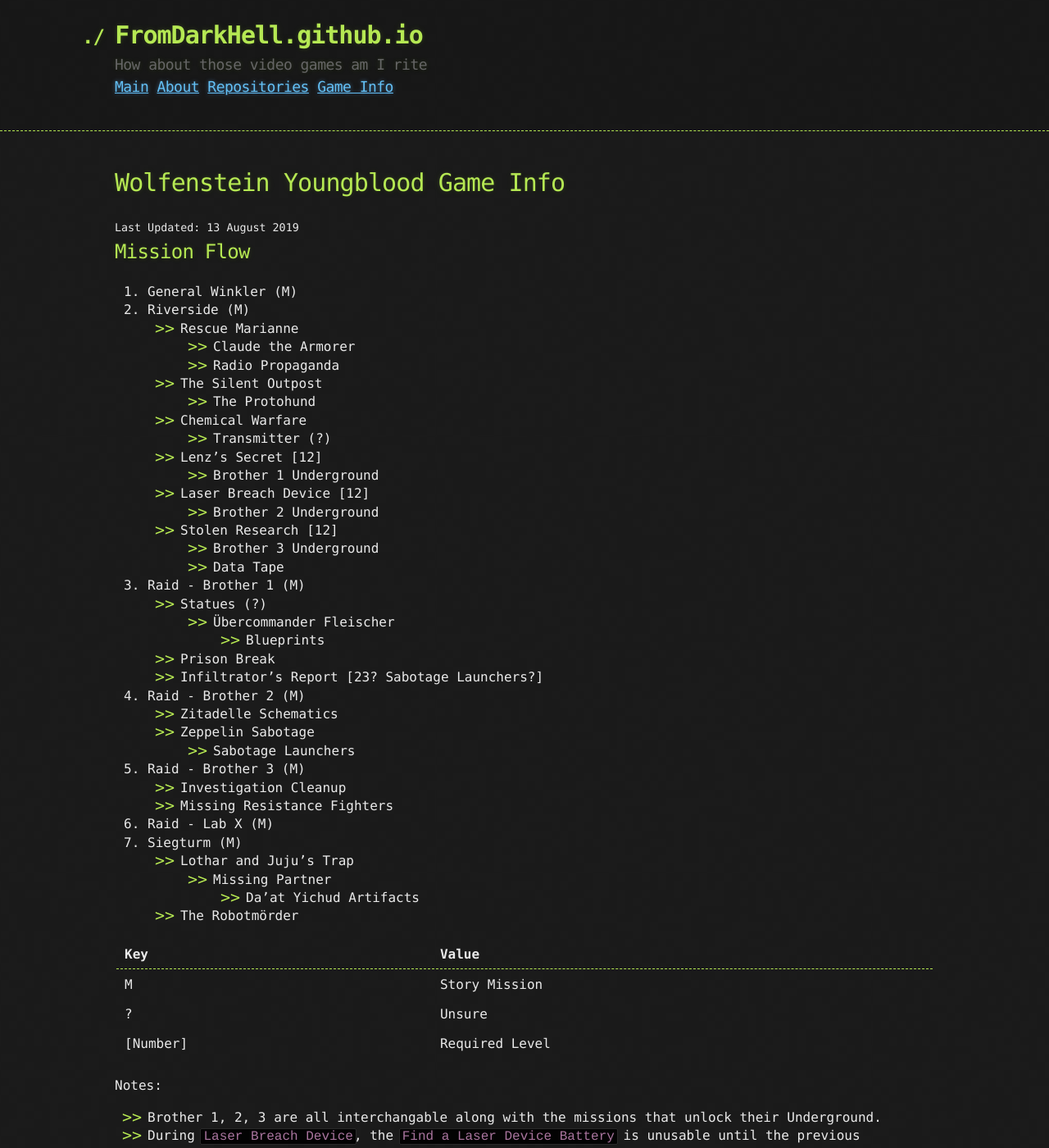
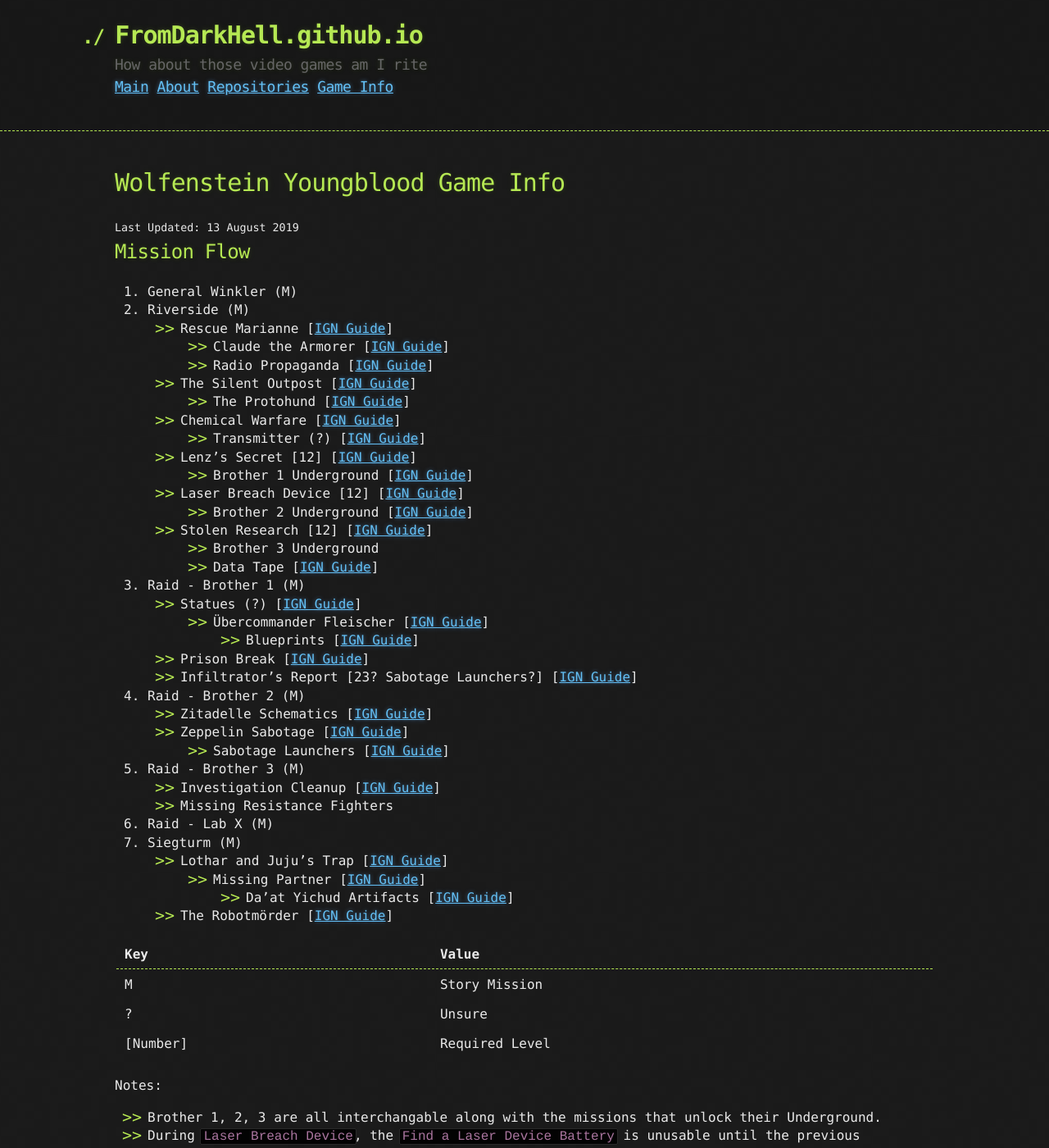
Before and after one commit to FromDarkHell/FromDarkHell.github.io, a Jekyll site: the page built from _posts/gameInfo/2019-8-13-Wolfenstein-Youngblood.md, in a window 1280 px wide and 1400 px high. Shown: the whole window at 82% size. Built offline with Jekyll 4.4.1, drawn with Linux system fonts in a browser that asks for light colours.

Commit message:
Add IGN Guides...

```diff
--- a/_posts/gameInfo/2019-8-13-Wolfenstein-Youngblood.md
+++ b/_posts/gameInfo/2019-8-13-Wolfenstein-Youngblood.md
@@ -7,39 +7,39 @@
 
 1. General Winkler (M)
 2. Riverside (M)
-   - Rescue Marianne
-      * Claude the Armorer
-      * Radio Propaganda
-   - The Silent Outpost
-      * The Protohund
-   - Chemical Warfare
-      * Transmitter (?)
-   - Lenz's Secret [12]
-      * Brother 1 Underground
-   - Laser Breach Device [12]
-      * Brother 2 Underground
-   - Stolen Research [12]
+   - Rescue Marianne [[IGN Guide](https://www.ign.com/wikis/wolfenstein-youngblood/Rescue_Marianne:_Power_Down_Surgery_Room)]
+      * Claude the Armorer  [[IGN Guide](https://www.ign.com/wikis/wolfenstein-youngblood/Claude_the_Armorer:_Find_the_Underground)]
+      * Radio Propaganda [[IGN Guide](https://www.ign.com/wikis/wolfenstein-youngblood/Radio_Propaganda:_Kill_the_Radio_Operator)]
+   - The Silent Outpost [[IGN Guide](https://www.ign.com/wikis/wolfenstein-youngblood/The_Silent_Outpost:_Investigate_the_Outpost)]
+      * The Protohund [[IGN Guide](https://www.ign.com/wikis/wolfenstein-youngblood/The_Protohund:_Find_the_Protohund)]
+   - Chemical Warfare [[IGN Guide](https://www.ign.com/wikis/wolfenstein-youngblood/Chemical_Warfare:_Enter_the_Underground)]
+      * Transmitter (?) [[IGN Guide](https://www.ign.com/wikis/wolfenstein-youngblood/Transmitter:_Reach_the_Abandoned_Outpost)]
+   - Lenz's Secret [12] [[IGN Guide](https://www.ign.com/wikis/wolfenstein-youngblood/Lenz%27s_Secret:_Find_Lenz%27s_Apartment)]
+      * Brother 1 Underground [[IGN Guide](https://www.ign.com/wikis/wolfenstein-youngblood/Brother_1_Underground:_Enter_the_Underground)]
+   - Laser Breach Device [12] [[IGN Guide](https://www.ign.com/wikis/wolfenstein-youngblood/Laser_Breach_Device:_Find_the_Laser_Breach_Device)]
+      * Brother 2 Underground [[IGN Guide](https://www.ign.com/wikis/wolfenstein-youngblood/Brother_2_Underground:_Enter_the_Underground)]
+   - Stolen Research [12] [[IGN Guide](https://www.ign.com/wikis/wolfenstein-youngblood/Stolen_Research:_Enter_the_Underground)]
       * Brother 3 Underground
-      * Data Tape
+      * Data Tape [[IGN Guide](https://www.ign.com/wikis/wolfenstein-youngblood/Data_Tape:_Find_the_Interrogation_Center)]
 3. Raid - Brother 1 (M)
-   - Statues (?)
-      * Übercommander Fleischer
-         - Blueprints
-   - Prison Break
-   - Infiltrator's Report [23? Sabotage Launchers?]
+   - Statues (?) [[IGN Guide](https://www.ign.com/wikis/wolfenstein-youngblood/Destroy_Hitler_Statues)]
+      * Übercommander Fleischer [[IGN Guide](https://www.ign.com/wikis/wolfenstein-youngblood/Ubercommander_Fleischer:_Revisit_the_Hospital)]
+         - Blueprints [[IGN Guide](https://www.ign.com/wikis/wolfenstein-youngblood/Blueprints:_Enter_the_Gestapo_Archives)]
+   - Prison Break [[IGN Guide](https://www.ign.com/wikis/wolfenstein-youngblood/Break_into_the_Prison_Wing)]
+   - Infiltrator's Report [23? Sabotage Launchers?] [[IGN Guide](https://www.ign.com/wikis/wolfenstein-youngblood/Infiltrator%27s_Report:_Reach_Brother_1%27s_Prison)]
 4. Raid - Brother 2 (M)
-   - Zitadelle Schematics
-   - Zeppelin Sabotage
-      * Sabotage Launchers
+   - Zitadelle Schematics [[IGN Guide](https://www.ign.com/wikis/wolfenstein-youngblood/Zitadelle_Schematics:_Go_to_Brother_2)]
+   - Zeppelin Sabotage [[IGN Guide](https://www.ign.com/wikis/wolfenstein-youngblood/Zeppelin_Sabotage)]
+      * Sabotage Launchers [[IGN Guide](https://www.ign.com/wikis/wolfenstein-youngblood/Sabotage_Launchers:_Go_to_Brother_2)]
 5. Raid - Brother 3 (M)
-   - Investigation Cleanup
+   - Investigation Cleanup [[IGN Guide](https://www.ign.com/wikis/wolfenstein-youngblood/Investigation_Cleanup:_Destroy_Investigation_Material)]
    - Missing Resistance Fighters
 6. Raid - Lab X (M)
 7. Siegturm (M)
-   - Lothar and Juju's Trap
-      * Missing Partner
-         - Da'at Yichud Artifacts
-   - The Robotmörder
+   - Lothar and Juju's Trap [[IGN Guide](https://www.ign.com/wikis/wolfenstein-youngblood/Lother_and_Juju%27s_Trap:_Go_to_Lab_X_Underground)]
+      * Missing Partner [[IGN Guide](https://www.ign.com/wikis/wolfenstein-youngblood/Missing_Partner:_Find_Fifi_Lacroix)]
+         - Da'at Yichud Artifacts [[IGN Guide](https://www.ign.com/wikis/wolfenstein-youngblood/Da%27at_Yichud_Artifacts:_Steal_the_Da%27at_Yichud_Artifacts)]
+   - The Robotmörder [[IGN Guide](https://www.ign.com/wikis/wolfenstein-youngblood/The_Robotermorder:_Search_for_the_Robotermorder)]
 
 | Key      | Value          |
 |----------|----------------|
```
